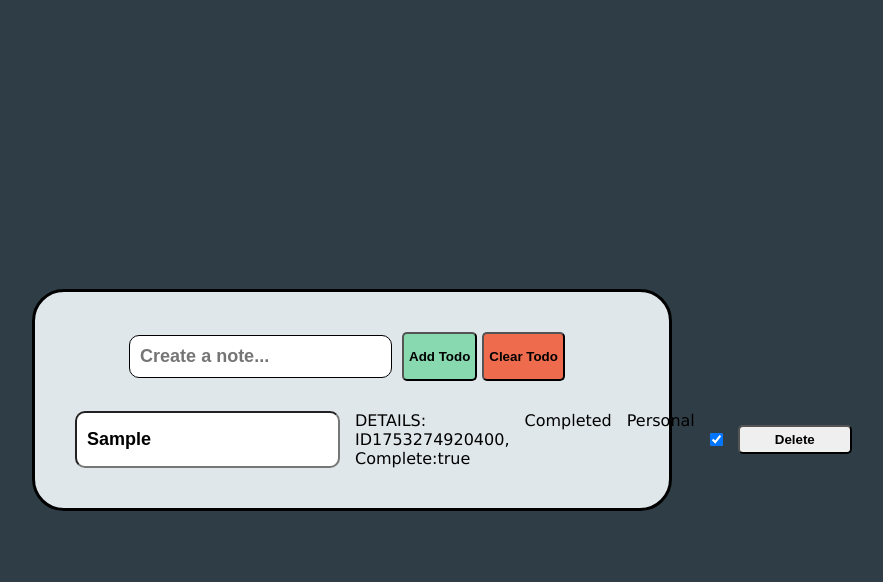
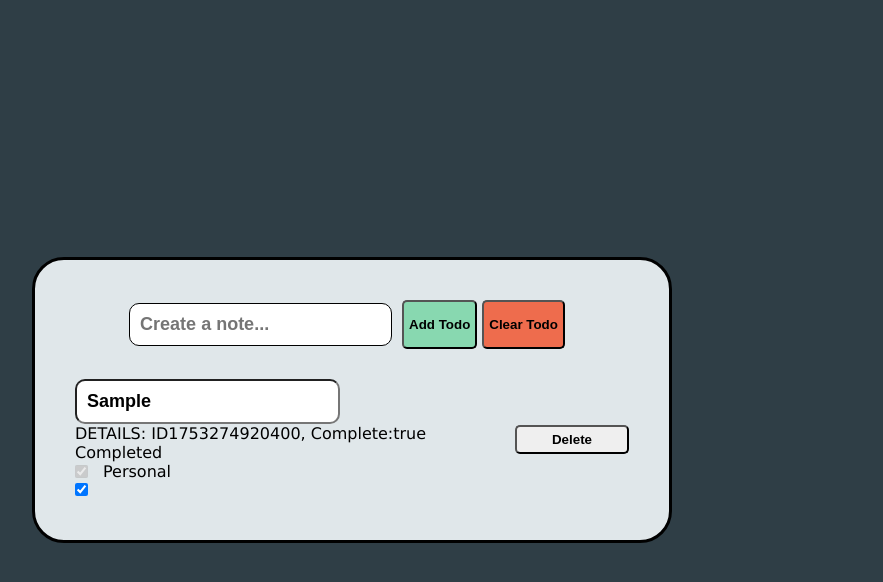
Before and after one commit to ron02dev/react-todo, a React (Vite) app: page / in a window 1280 px wide. Both pictures are taken after typing "Sample" into the empty fields and a click on the button "Add Todo". Shown: the top 582 px of the page, without its empty margins (288-1171 px from the left). Built offline with nearby package versions, Linux system fonts and the light colour scheme.

Commit message:
commit for new branch

```diff
--- a/src/App.jsx
+++ b/src/App.jsx
@@ -36,7 +36,9 @@ function reducer(todos, action) {
         return []
       break;
       case ACTIONS.EDIT_TODO:
-
+        console.log(action.payload.id)
+      break;
+        break;
   }
 }
 
--- a/src/Components/Styles/Components.scss
+++ b/src/Components/Styles/Components.scss
@@ -104,3 +104,7 @@ padding: 15px 15px;
         background-color: $accent_success;
     }
 }
+
+.category-list-container{
+    display: flex;
+}
--- a/src/Components/TodosList.jsx
+++ b/src/Components/TodosList.jsx
@@ -2,7 +2,7 @@ import { useContext } from "react";
 import "./Styles/Components.scss";
 import { ACTIONS } from "../App";
 import { dispatchContext } from "../App";
-function TodosList({ todos}) {
+function TodosList({todos}) {
 
   const dispatch = useContext(dispatchContext)
 
@@ -10,7 +10,7 @@ function TodosList({ todos}) {
     <ul className="list-container">
       {todos.map((object, id) => {
         return <li key={id}>
-
+            <form >
             <input  type="text" value={object.context} />
             <p>DETAILS: ID{object.id}, Complete:{object.isComplete.toString()}</p>
             <label htmlFor="check">Completed</label>
@@ -18,7 +18,9 @@ function TodosList({ todos}) {
            <Categories categories={object.category}/>
             }
            <input type="checkbox" name="check"  defaultChecked={object.isComplete.toString()} onClick={()=>{dispatch({type:ACTIONS.TOGGLE_AS_DONE, payload:{id:object.id}})}} />
+            </form>
               <button onClick={()=>{dispatch({type: ACTIONS.DELETE_TODO, payload:{id:object.id}})}}>Delete</button>
+
         </li>;
       })}
     </ul>
@@ -28,11 +30,15 @@ function TodosList({ todos}) {
 
 
 function Categories({categories}){
+  const dispatch = useContext(dispatchContext)
         return (
-          <ul>
+          <ul className="category-list-container">
             {
               categories.map((item,id)=>{
-               return( <li key={id}>{item}</li>)
+               return( <li key={id}>
+                <input disabled defaultChecked={true} type="checkbox" />
+                <p>{item}</p>
+               </li>)
               })
             }
 
```
